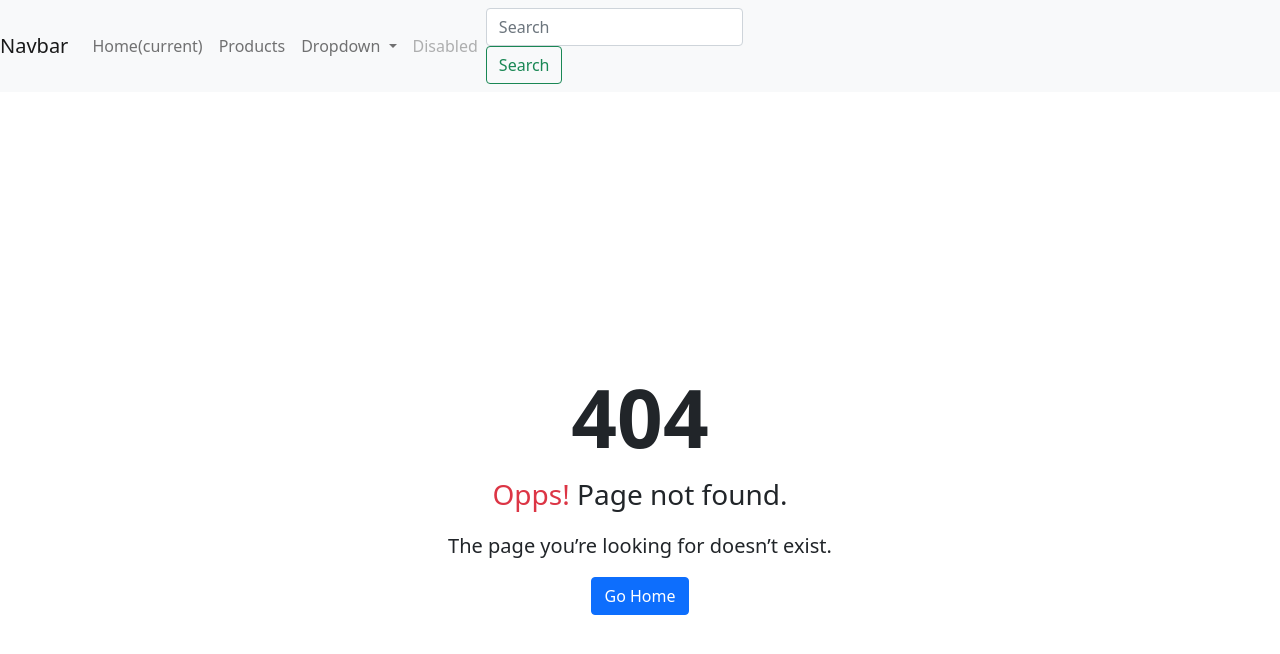
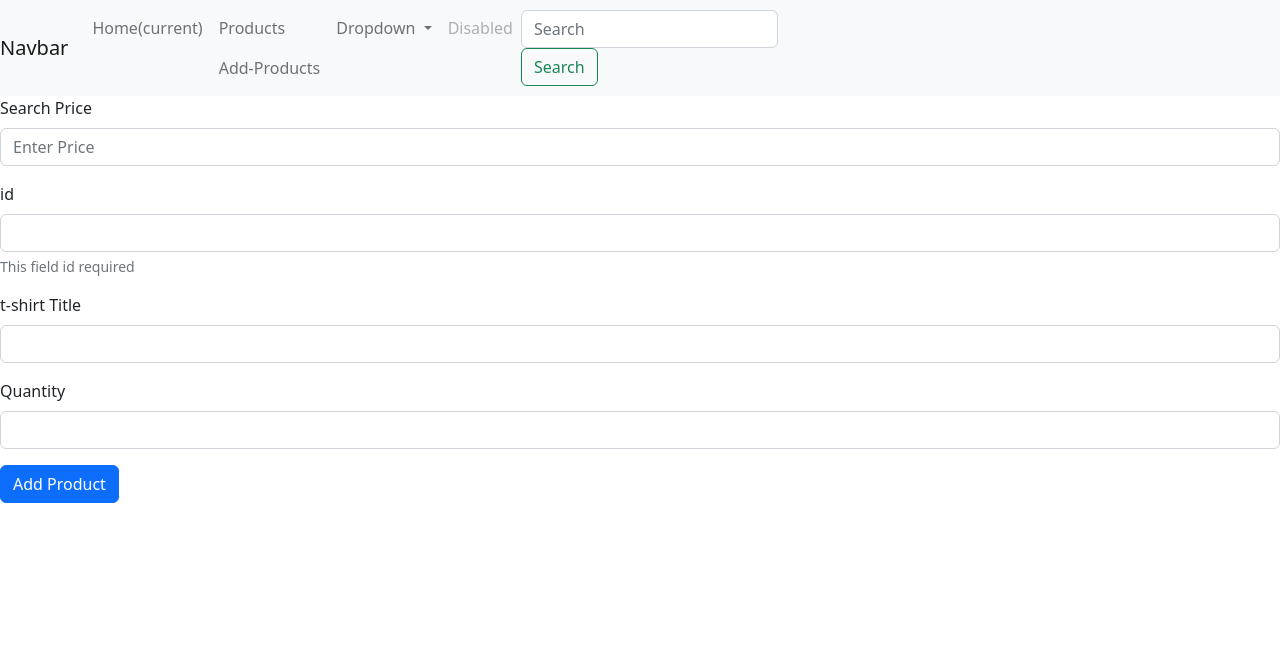
Before and after one commit to chaimadammak/AngularProject-, an Angular app: page /AddProducts in a window 1280 px wide. Before the commit this address had no page. Shown: the top 654 px of the page. Built offline with nearby package versions, Linux system fonts and the light colour scheme.

Commit message:
Form Add Product

```diff
--- a/src/app/app-routing.module.ts
+++ b/src/app/app-routing.module.ts
@@ -1,6 +1,7 @@
 import { NgModule } from '@angular/core';
 import { RouterModule, Routes } from '@angular/router';
 import { DetailsProductComponent } from './details-product/details-product.component';
+import { FormProductComponent } from './form-product/form-product.component';
 import { HomeComponent } from './home/home.component';
 import { NOTFoundComponent } from './notfound/notfound.component';
 import { ProductsComponent } from './products/products.component';
@@ -19,6 +20,7 @@ const routes: Routes = [
   {path:'**' , component: NOTFoundComponent},*/
 
     {path:'products', component : ProductsComponent},
+    {path:'AddProducts',component:FormProductComponent},
     {path:'products/:id', component:DetailsProductComponent},
     {path:'home', component: HomeComponent , children: [
       // ...
--- a/src/app/app.module.ts
+++ b/src/app/app.module.ts
@@ -9,6 +9,7 @@ import { NavbarComponent } from './navbar/navbar.component';
 import { NOTFoundComponent } from './notfound/notfound.component';
 import { HomeComponent } from './home/home.component';
 import { DetailsProductComponent } from './details-product/details-product.component';
+import { FormProductComponent } from './form-product/form-product.component';
 
 @NgModule({
   declarations: [
@@ -17,7 +18,8 @@ import { DetailsProductComponent } from './details-product/details-product.compo
     NavbarComponent,
     NOTFoundComponent,
     HomeComponent,
-    DetailsProductComponent
+    DetailsProductComponent,
+    FormProductComponent
   ],
   imports: [
     BrowserModule,
--- /dev/null
+++ b/src/app/form-product/form-product.component.html
@@ -0,0 +1,26 @@
+
+<form>
+    <div class="mb-3">
+      <label for="exampleInputEmail1" class="form-label">Search Price</label>
+      <input type="number" class="form-control" name="idprice" placeholder="Enter Price" [(ngModel)]="product.id"required>
+      <div id="emailHelp" class="form-text"> </div>
+    </div>
+    <div class="mb-3">
+        <label for="exampleInputEmail1" class="form-label">id</label>
+        <input type="number" class="form-control" id="idProduct" >
+        <div id="emailHelp" class="form-text">This field id required </div>
+      </div>
+      <div class="mb-3">
+        <label for="exampleInputEmail1" class="form-label">t-shirt Title</label>
+        <input type="text" class="form-control" id="idT-shirt" >
+
+      </div>
+      <div class="mb-3">
+        <label for="exampleInputEmail1" class="form-label">Quantity </label>
+        <input type="number" class="form-control" id="exampleInputEmail1" aria-describedby="emailHelp">
+
+      </div>
+
+    <button type="submit" class="btn btn-primary">Add Product</button>
+  </form>
+  {{product.id}}
--- /dev/null
+++ b/src/app/form-product/form-product.component.ts
@@ -0,0 +1,18 @@
+import { Component, OnInit } from '@angular/core';
+import { Product } from '../Core/Model/product';
+
+@Component({
+  selector: 'app-form-product',
+  templateUrl: './form-product.component.html',
+  styleUrls: ['./form-product.component.css']
+})
+export class FormProductComponent implements OnInit {
+  product!: Product;
+
+  constructor() { }
+
+  ngOnInit(): void {
+    this.product=new Product();
+  }
+
+}
--- a/src/app/navbar/navbar.component.html
+++ b/src/app/navbar/navbar.component.html
@@ -12,6 +12,7 @@
         </li>
         <li class="nav-item">
           <a class="nav-link" routerLink="/products">Products</a>
+          <a class="nav-link" routerLink="/AddProducts">Add-Products</a>
         </li>
         <li class="nav-item dropdown">
           <a class="nav-link dropdown-toggle" href="#" id="navbarDropdown" role="button" data-toggle="dropdown" aria-haspopup="true" aria-expanded="false">
```
Also changed, not shown: src/app/form-product/form-product.component.css (added), 2 other files (tests, documents, lock files or other folders).
